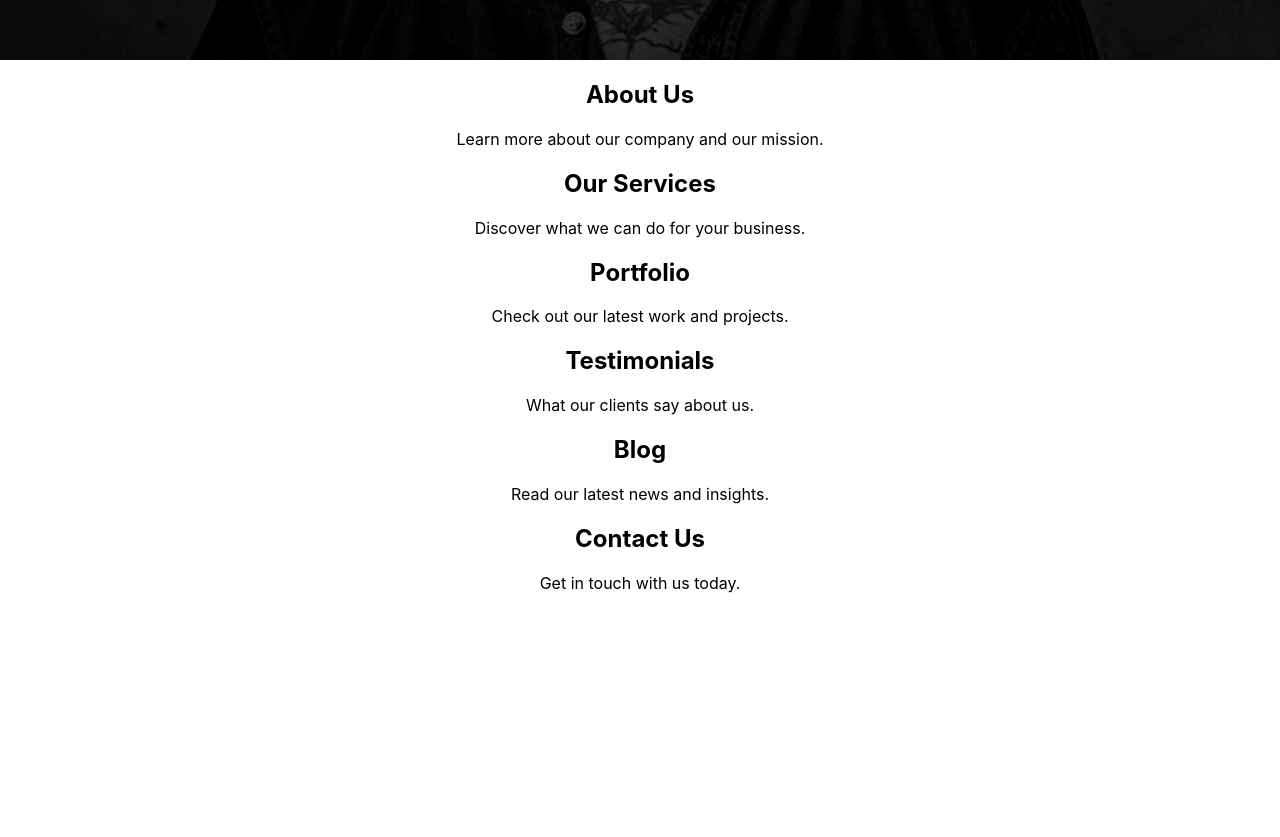
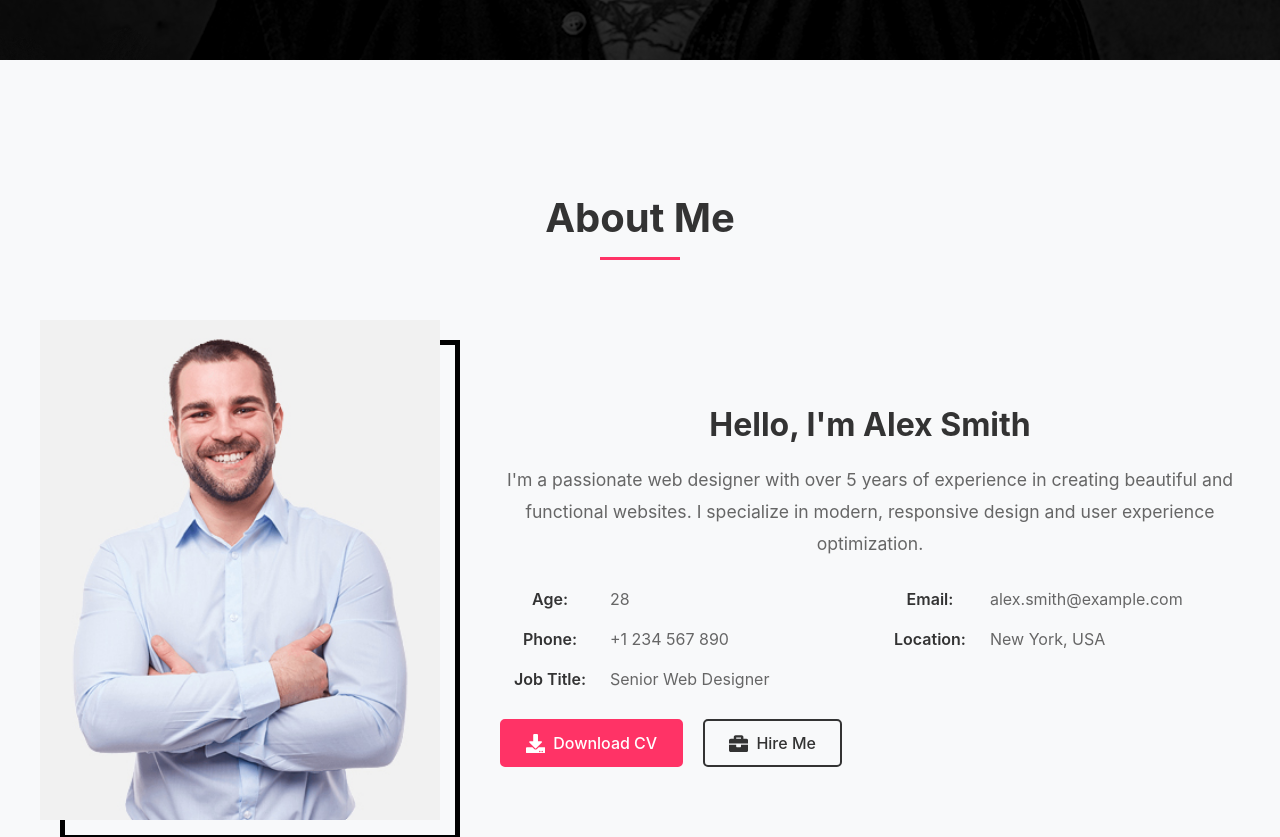
Before and after one commit to YoussefGad97/Fokir2, a React (Create React App) app: page / in a window 1280 px wide. Shown: the part 740-1577 px from the top of the page. Before the commit the page ends 1349 px from the top, so only its background shows below. Built offline with nearby package versions, Linux system fonts and the light colour scheme.

Commit message:
Updated Aboout

```diff
--- a/package.json
+++ b/package.json
@@ -3,6 +3,8 @@
   "version": "0.1.0",
   "private": true,
   "dependencies": {
+    "@emotion/react": "^11.14.0",
+    "@emotion/styled": "^11.14.0",
     "@mui/icons-material": "^6.4.8",
     "@mui/material": "^6.4.8",
     "@testing-library/dom": "^10.4.0",
@@ -14,6 +16,7 @@
     "framer-motion": "^12.5.0",
     "react": "^19.0.0",
     "react-dom": "^19.0.0",
+    "react-icons": "^5.5.0",
     "react-router-dom": "^7.4.0",
     "react-scripts": "5.0.1",
     "sass": "^1.86.0",
--- a/src/pages/Home.js
+++ b/src/pages/Home.js
@@ -1,5 +1,7 @@
 import React from 'react';
 import '../styles/Home.scss';
+import profile from '../assets/images/about/profile.jpg';
+import { FaFacebookF, FaLinkedinIn, FaGithub, FaDownload, FaBriefcase } from 'react-icons/fa';
 
 const Home = () => {
   return (
@@ -15,10 +17,70 @@ const Home = () => {
         </div>
       </section>
 
-      <section id="about" className="section">
+      <section id="about" className="section about-section">
         <div className="container">
-          <h2>About Us</h2>
-          <p>Learn more about our company and our mission.</p>
+          <div className="section-title">
+            <h2>About Me</h2>
+            <div className="title-separator"></div>
+          </div>
+          <div className="about-content">
+            <div className="about-image-container">
+              <div className="image-border"></div>
+              <div className="image-wrapper">
+                <img src={profile} alt="Alex Smith" className="about-image" />
+                <div className="social-overlay">
+                  <a href="https://facebook.com" target="_blank" rel="noopener noreferrer" className="social-icon">
+                    <FaFacebookF />
+                  </a>
+                  <a href="https://linkedin.com" target="_blank" rel="noopener noreferrer" className="social-icon">
+                    <FaLinkedinIn />
+                  </a>
+                  <a href="https://github.com" target="_blank" rel="noopener noreferrer" className="social-icon">
+                    <FaGithub />
+                  </a>
+                </div>
+              </div>
+            </div>
+            <div className="about-info">
+              <h3>Hello, I'm Alex Smith</h3>
+              <p className="about-description">
+                I'm a passionate web designer with over 5 years of experience in creating beautiful and functional websites.
+                I specialize in modern, responsive design and user experience optimization.
+              </p>
+              <div className="cv-details">
+                <div className="cv-item">
+                  <span className="label">Age:</span>
+                  <span className="value">28</span>
+                </div>
+                <div className="cv-item">
+                  <span className="label">Email:</span>
+                  <span className="value">alex.smith@example.com</span>
+                </div>
+                <div className="cv-item">
+                  <span className="label">Phone:</span>
+                  <span className="value">+1 234 567 890</span>
+                </div>
+                <div className="cv-item">
+                  <span className="label">Location:</span>
+                  <span className="value">New York, USA</span>
+                </div>
+                <div className="cv-item">
+                  <span className="label">Job Title:</span>
+                  <span className="value">Senior Web Designer</span>
+                </div>
+              </div>
+              <div className="action-buttons">
+                <a href="#" className="btn btn-primary">
+                  <FaDownload className="btn-icon" />
+                  Download CV
+                </a>
+                <a href="#" className="btn btn-secondary">
+                  <FaBriefcase className="btn-icon" />
+                  Hire Me
+                </a>
+              </div>
+            </div>
+          </div>
         </div>
       </section>
 
--- a/src/styles/Home.scss
+++ b/src/styles/Home.scss
@@ -106,3 +106,257 @@
     }
   }
 }
+
+.about-section {
+  padding: 100px 0;
+  background-color: #f8f9fa;
+
+  .container {
+    max-width: 1200px;
+    margin: 0 auto;
+    padding: 0 20px;
+  }
+
+  .section-title {
+    text-align: center;
+    margin-bottom: 60px;
+
+    h2 {
+      font-size: 2.5rem;
+      color: #333;
+      margin-bottom: 15px;
+    }
+
+    .title-separator {
+      width: 80px;
+      height: 3px;
+      background: #ff3366;
+      margin: 0 auto;
+    }
+  }
+
+  .about-content {
+    display: flex;
+    gap: 60px;
+    align-items: center;
+  }
+
+  .about-image-container {
+    position: relative;
+    flex: 0 0 400px;
+
+    .image-border {
+      position: absolute;
+      top: 20px;
+      left: 20px;
+      right: -20px;
+      bottom: -20px;
+      border: 5px solid black;
+      z-index: 1;
+    }
+
+    .image-wrapper {
+      position: relative;
+      width: 100%;
+      height: 500px;
+      overflow: hidden;
+
+      .about-image {
+        width: 100%;
+        height: 100%;
+        object-fit: cover;
+        position: relative;
+        z-index: 2;
+        box-shadow: 0 10px 30px rgba(0, 0, 0, 0.1);
+        transition: transform 0.3s ease;
+      }
+
+      .social-overlay {
+        position: absolute;
+        top: 0;
+        left: 0;
+        width: 100%;
+        height: 100%;
+        background: rgba(0, 0, 0, 0.7);
+        display: flex;
+        justify-content: center;
+        align-items: center;
+        gap: 20px;
+        opacity: 0;
+        transition: opacity 0.3s ease;
+        z-index: 3;
+
+        .social-icon {
+          width: 45px;
+          height: 45px;
+          background: #fff;
+          border-radius: 50%;
+          display: flex;
+          align-items: center;
+          justify-content: center;
+          color: #333;
+          transition: all 0.3s ease;
+
+          svg {
+            width: 24px;
+            height: 24px;
+          }
+
+          &:hover {
+            background: #ff3366;
+            color: #fff;
+            transform: translateY(-3px);
+          }
+        }
+      }
+
+      &:hover {
+        .about-image {
+          transform: scale(1.1);
+        }
+
+        .social-overlay {
+          opacity: 1;
+        }
+      }
+    }
+  }
+
+  .about-info {
+    flex: 1;
+
+    h3 {
+      font-size: 2rem;
+      color: #333;
+      margin-bottom: 20px;
+    }
+
+    .about-description {
+      font-size: 1.1rem;
+      line-height: 1.8;
+      color: #666;
+      margin-bottom: 30px;
+    }
+
+    .cv-details {
+      display: grid;
+      grid-template-columns: repeat(2, 1fr);
+      gap: 20px;
+      margin-bottom: 30px;
+
+      .cv-item {
+        display: flex;
+        align-items: center;
+        gap: 10px;
+
+        .label {
+          font-weight: 600;
+          color: #333;
+          min-width: 100px;
+        }
+
+        .value {
+          color: #666;
+        }
+      }
+    }
+
+    .action-buttons {
+      display: flex;
+      gap: 20px;
+      margin-top: 30px;
+
+      .btn {
+        display: inline-flex;
+        align-items: center;
+        gap: 8px;
+        padding: 12px 24px;
+        border-radius: 5px;
+        font-size: 1rem;
+        font-weight: 500;
+        text-decoration: none;
+        transition: all 0.3s ease;
+        cursor: pointer;
+
+        .btn-icon {
+          font-size: 1.2rem;
+        }
+
+        &.btn-primary {
+          background: #ff3366;
+          color: #fff;
+          border: 2px solid #ff3366;
+
+          &:hover {
+            background: transparent;
+            color: #ff3366;
+            transform: translateY(-2px);
+          }
+        }
+
+        &.btn-secondary {
+          background: transparent;
+          color: #333;
+          border: 2px solid #333;
+
+          &:hover {
+            background: #333;
+            color: #fff;
+            transform: translateY(-2px);
+          }
+        }
+      }
+    }
+  }
+}
+
+// Add responsive styles for the about section
+@media (max-width: 992px) {
+  .about-section {
+    .about-content {
+      flex-direction: column;
+      gap: 40px;
+    }
+
+    .about-image-container {
+      flex: 0 0 auto;
+      width: 100%;
+      max-width: 400px;
+      margin: 0 auto;
+    }
+  }
+}
+
+@media (max-width: 768px) {
+  .about-section {
+    padding: 60px 0;
+
+    .section-title h2 {
+      font-size: 2rem;
+    }
+
+    .about-info {
+      h3 {
+        font-size: 1.8rem;
+      }
+
+      .about-description {
+        font-size: 1rem;
+      }
+
+      .action-buttons {
+        flex-direction: column;
+        gap: 15px;
+
+        .btn {
+          width: 100%;
+          justify-content: center;
+        }
+      }
+    }
+
+    .cv-details {
+      grid-template-columns: 1fr;
+    }
+  }
+}
```
Also changed, not shown: 1 other file (tests, documents, lock files or other folders).
